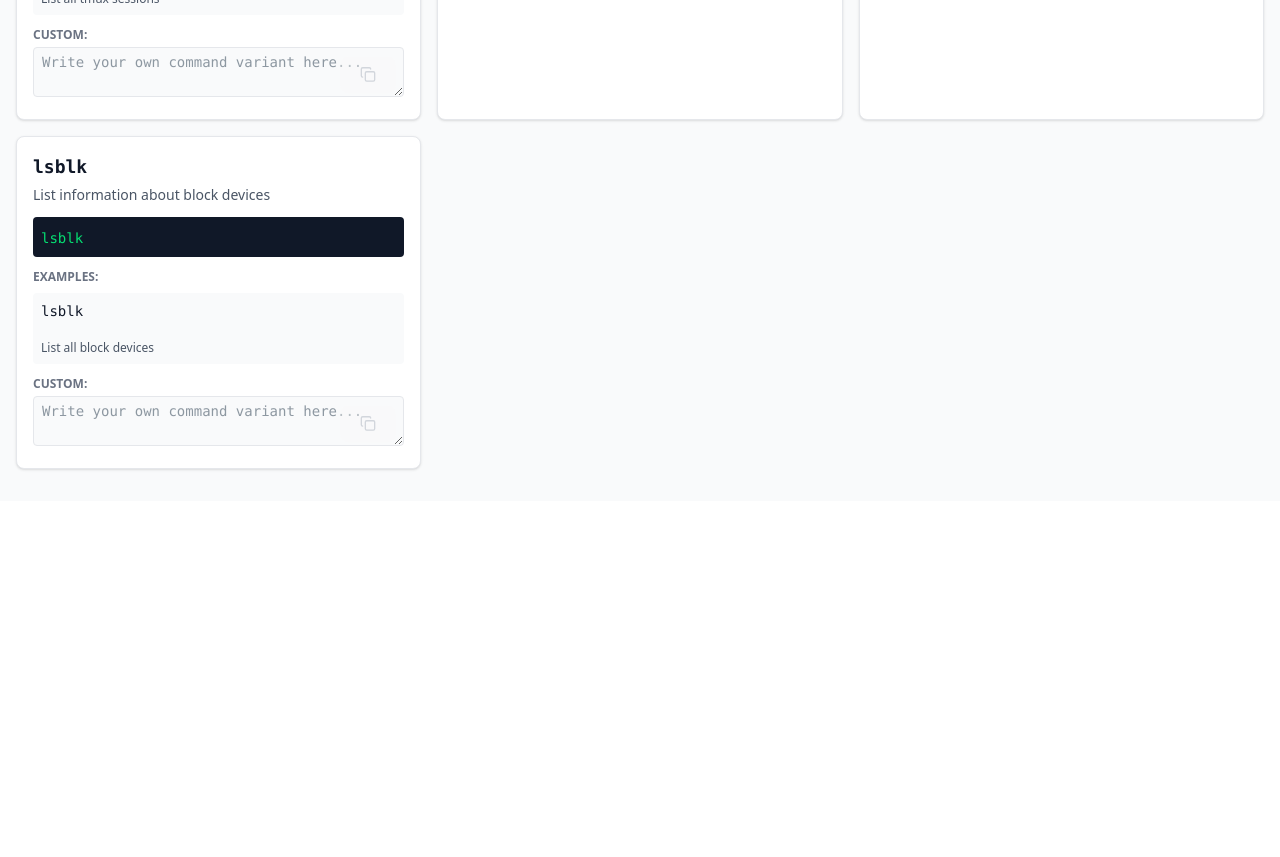
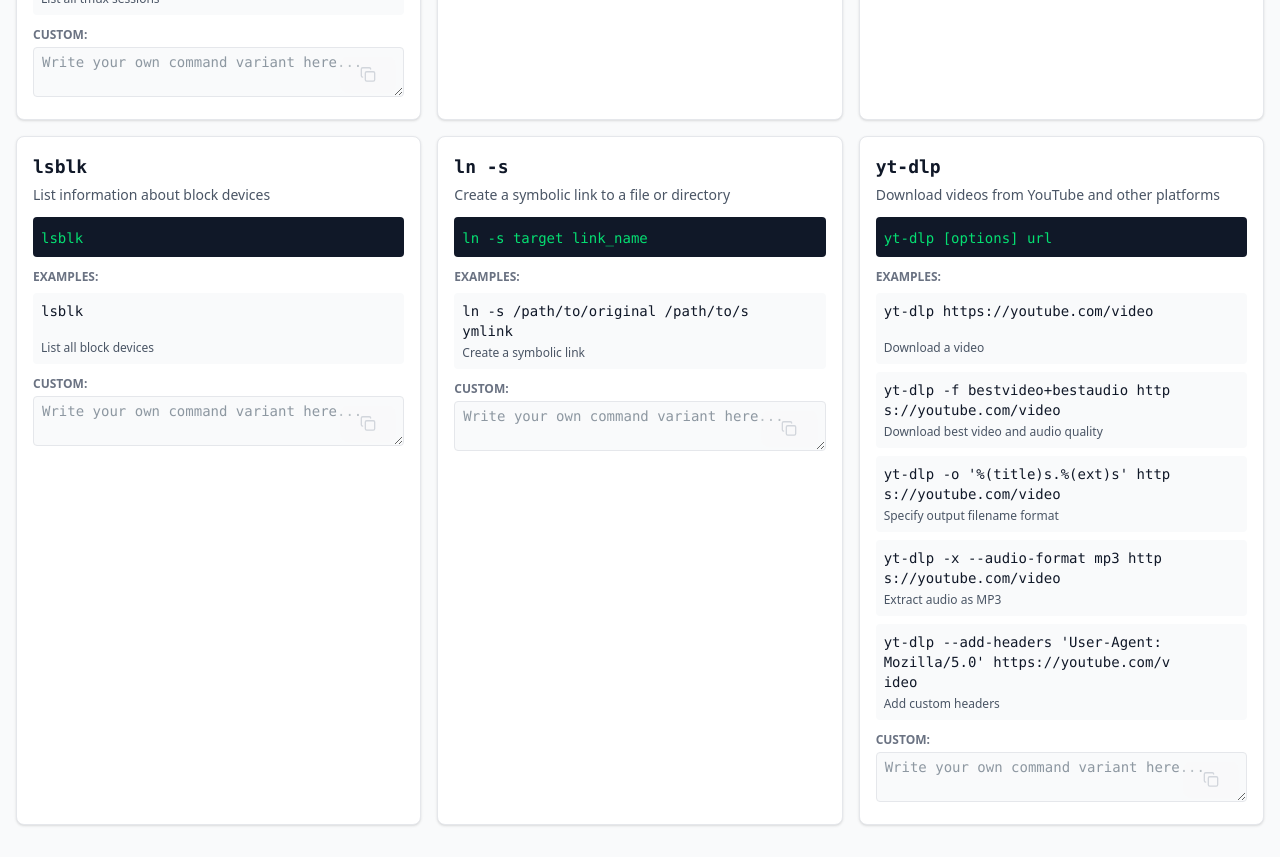
Before and after one commit to giraycoskun/server.giraycoskun.dev, a React (Vite) app: page /commands in a window 1280 px wide. Shown: the part 3800-4657 px from the top of the page. Before the commit the page ends 4301 px from the top, so only its background shows below. Built offline with nearby package versions, Linux system fonts and the light colour scheme.

Commit message:
feat: update README and add new commands to BashCommandsPage

```diff
--- a/src/data/data-local.json
+++ b/src/data/data-local.json
@@ -112,9 +112,11 @@
       "id": 2,
       "title": "localhost",
       "description": "This server.\nMy home server dashboard `server.giraycoskun.dev` website.",
+      "external": "https://github.com/giraycoskun/server.giraycoskun.dev",
       "url": "https://192.168.0.81/",
       "category": "nginx",
-      "port": 453
+      "port": 453,
+      "icon": "server.svg"
     }
   ]
 }
--- a/src/pages/commands.tsx
+++ b/src/pages/commands.tsx
@@ -301,6 +301,45 @@ const BashCommandsPage: React.FC = () => {
       description: "List information about block devices",
       examples: [{ code: "lsblk", desc: "List all block devices" }],
     },
+    {
+      id: 27,
+      category: "files",
+      command: "ln -s",
+      syntax: "ln -s target link_name",
+      description: "Create a symbolic link to a file or directory",
+      examples: [
+        {
+          code: "ln -s /path/to/original /path/to/symlink",
+          desc: "Create a symbolic link",
+        },
+      ],
+    },
+    {
+      id: 28,
+      category: "video",
+      command: "yt-dlp",
+      syntax: "yt-dlp [options] url",
+      description: "Download videos from YouTube and other platforms",
+      examples: [
+        { code: "yt-dlp https://youtube.com/video", desc: "Download a video" },
+        {
+          code: "yt-dlp -f bestvideo+bestaudio https://youtube.com/video",
+          desc: "Download best video and audio quality",
+        },
+        {
+          code: "yt-dlp -o '%(title)s.%(ext)s' https://youtube.com/video",
+          desc: "Specify output filename format",
+        },
+        {
+          code: "yt-dlp -x --audio-format mp3 https://youtube.com/video",
+          desc: "Extract audio as MP3",
+        },
+        {
+          code: "yt-dlp --add-headers 'User-Agent: Mozilla/5.0' https://youtube.com/video",
+          desc: "Add custom headers",
+        },
+      ],
+    },
   ];
 
   const categories: Category[] = [
```
Also changed, not shown: 1 other file (tests, documents, lock files or other folders).
